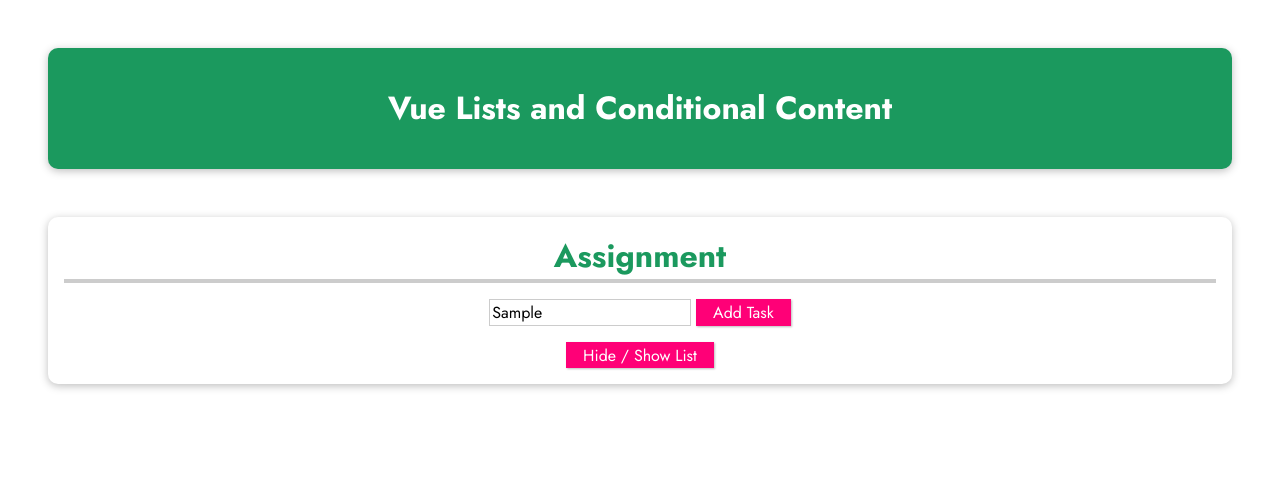
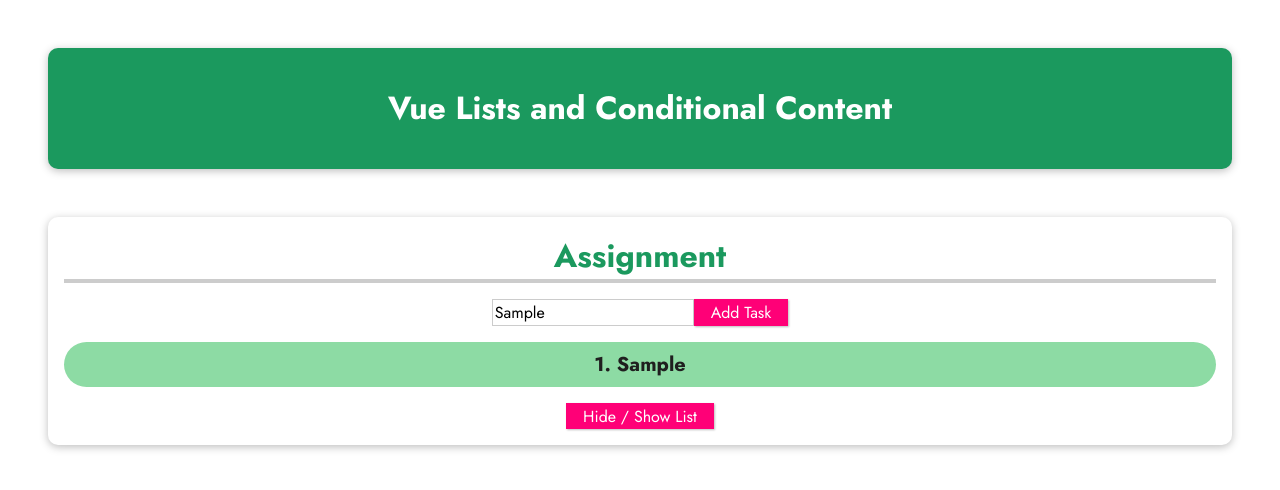
Before and after one commit to msrecec/VueAssignment5, a plain HTML site: page index.html in a window 1280 px wide. Both pictures are taken after typing "Sample" into the empty fields and a click on the button "Add Task". Drawn offline with Linux system fonts and the light colour scheme.

Commit message:
VueJS Assignment 5 Finished

```diff
--- a/app.js
+++ b/app.js
@@ -0,0 +1,27 @@
+const app = Vue.createApp({
+  data() {
+    return {
+      tasks: [],
+      enteredTask: '',
+      activeList: true,
+    };
+  },
+  methods: {
+    addTask() {
+      if(this.enteredTask) {
+        this.tasks.push({
+          task: this.enteredTask,
+          key: this.tasks.length,
+        });
+      }
+    },
+    removeTask(taskId) {
+      this.tasks.splice(taskId, 1);
+    },
+    toggleListVisibility() {
+      this.activeList = !this.activeList;
+    },
+  },
+});
+
+app.mount('#assignment');
--- a/index.html
+++ b/index.html
@@ -20,14 +20,15 @@
       <h2>Assignment</h2>
       <!-- 1) Add code to manage a list of tasks in a Vue app -->
       <!-- When clicking "Add Task" a new task with the entered text should be added -->
-      <input type="text">
-      <button>Add Task</button>
-      <ul>
+      <input type="text" v-model="enteredTask">
+      <button @click="addTask">Add Task</button>
+      <ul v-show="activeList" >
         <!-- 2) Output the list of tasks here -->
+        <li v-for="(task, index) in tasks" :key="task.key" @click="removeTask(index)" >{{ index+1 }}. {{ task.task }}</li>
       </ul>
       <!-- 3) When the below button is pressed, the list should be shown or hidden -->
       <!-- BONUS: Also update the button caption -->
-      <button>Hide / Show List</button>
+      <button @click="toggleListVisibility">Hide / Show List</button>
     </section>
   </body>
 </html>
```
